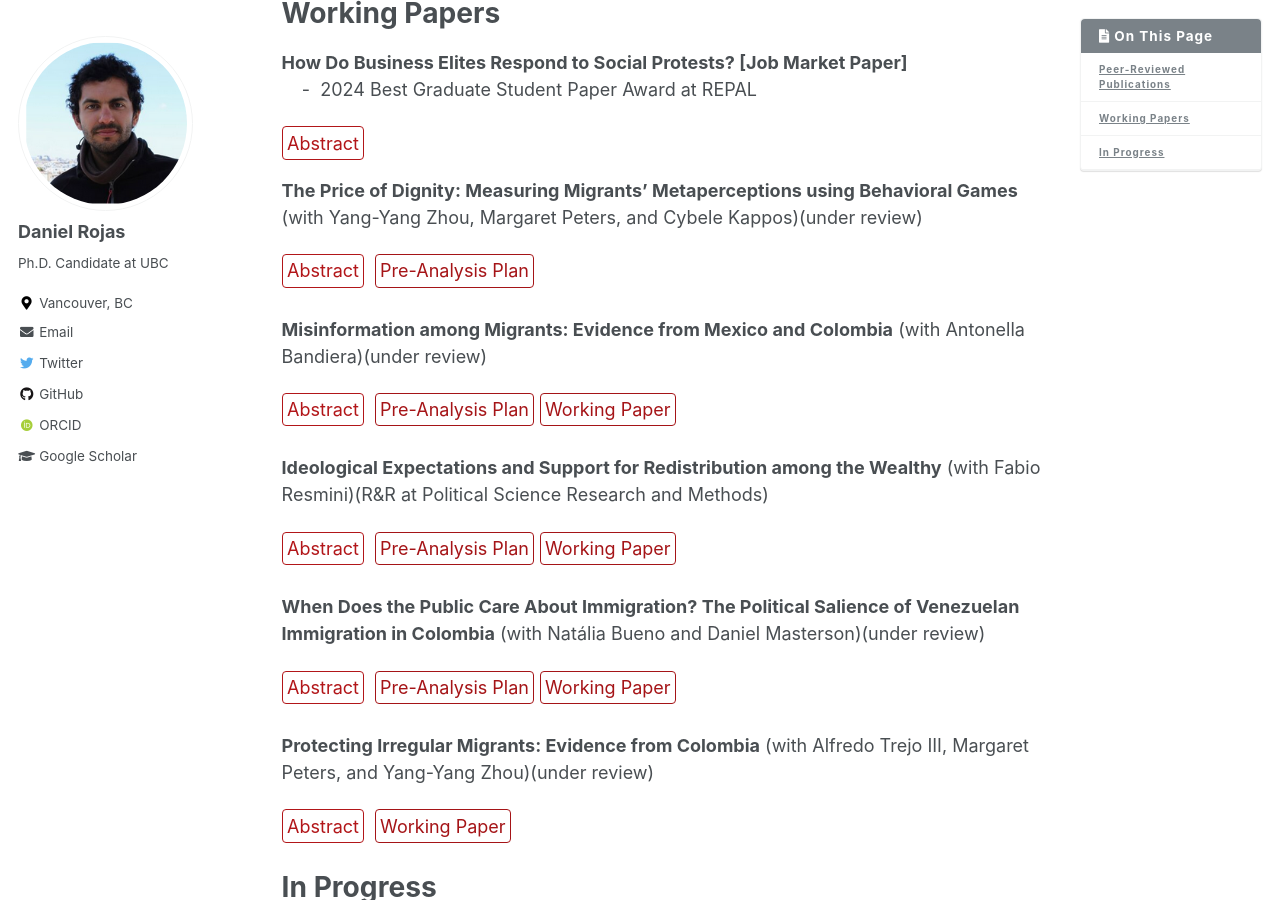
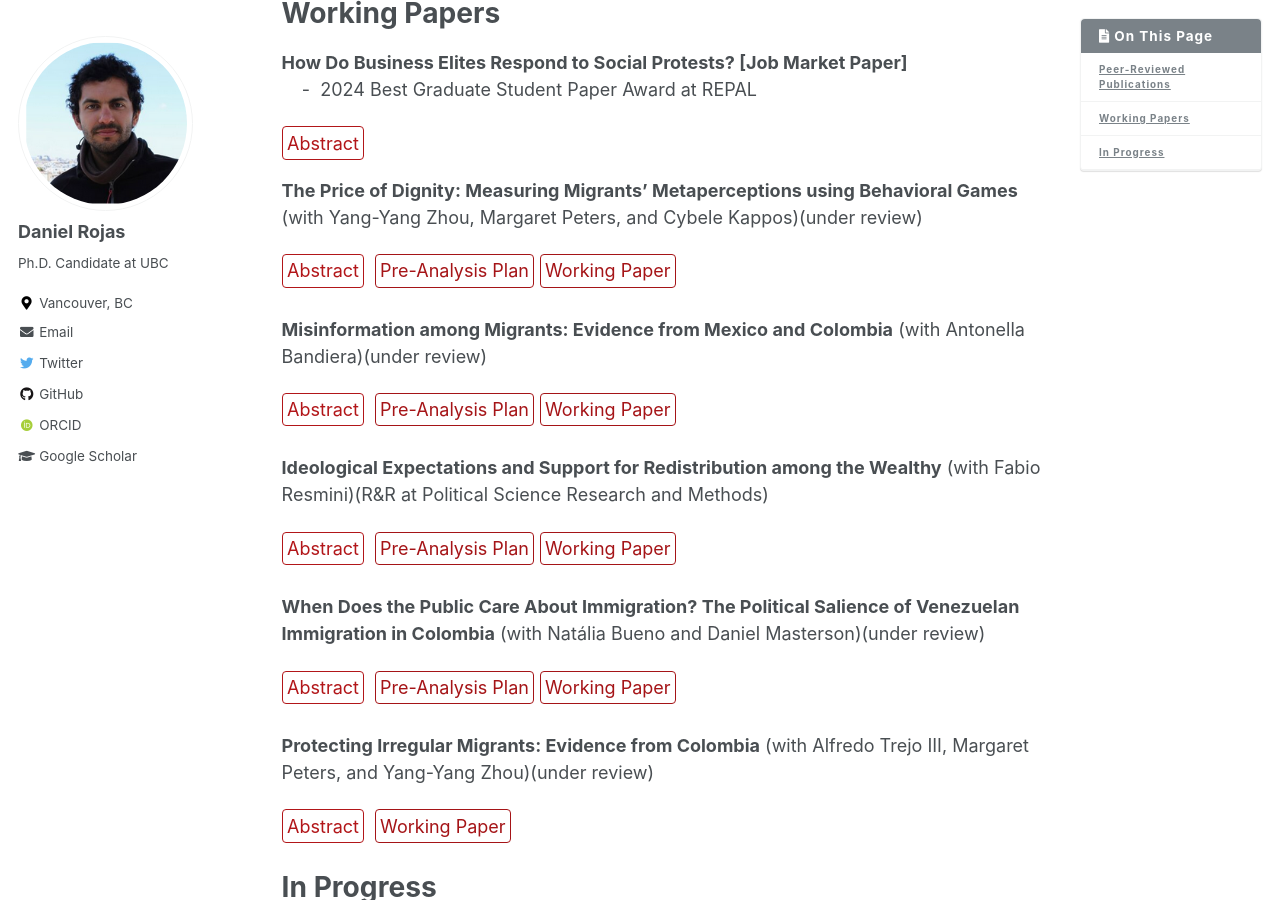
Before and after one commit to danielrojaslozano/danielrojaslozano.github.io, a Jekyll site: the page built from _pages/research.md, in a window 1280 px wide and 900 px high, scrolled down 318 px. Built offline with Jekyll 4.4.1, drawn with Linux system fonts in a browser that asks for light colours; some web fonts are replaced.

Commit message:
Update research.md

```diff
--- a/_pages/research.md
+++ b/_pages/research.md
@@ -69,6 +69,8 @@ details > p {
 <details><summary>Abstract</summary><p> How do migrants perceive host citizens’ stereotypes about them, and can these metaperceptions change behaviors? We theorize that migrants are cognizant of hosts' stereotypes against them, which drive them to make choices that seem irrational based on economic cost-benefit calculations but are rational to restore status and dignity. To test our argument, we conducted behavioral lab games in Colombia, with 600 citizens and Venezuelan migrants. By randomizing partners and varying the information on partners' nationalities, we identify bias for and against outgroups. We find across games that Venezuelans give more to Colombians when both players' nationalities are known, compared to the baseline of no information and when playing with other Venezuelans. These findings suggest that migrants may act against their own financial self-interest to counteract prevalent stereotypes, such as being freeloaders on state welfare. We also find qualitative evidence that migrants desire to regain dignity by countering hosts' negative stereotypes.</p>
 </details> &nbsp;
 [Pre-Analysis Plan](https://osf.io/agd9b){: .btn--research}
+[Working Paper](https://osf.io/preprints/osf/2gvy8){: .btn--research}
+
 
 **Misinformation among Migrants: Evidence from Mexico and Colombia** (with Antonella Bandiera)(under review)
 <br />
```
